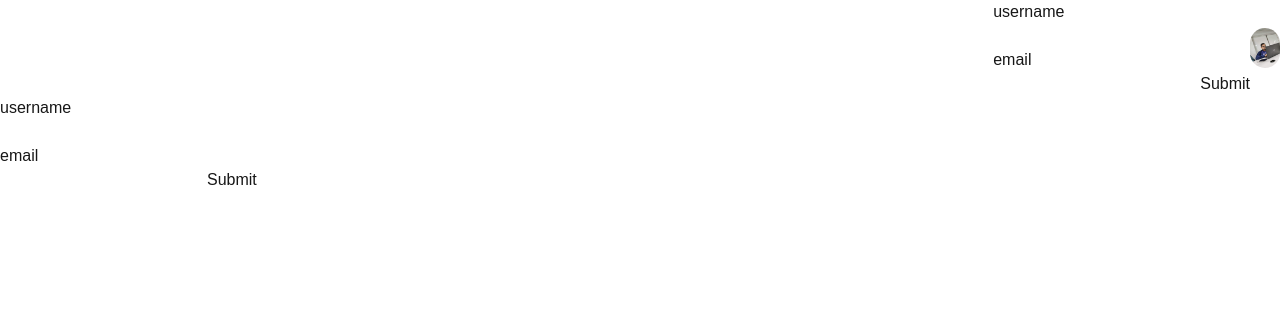
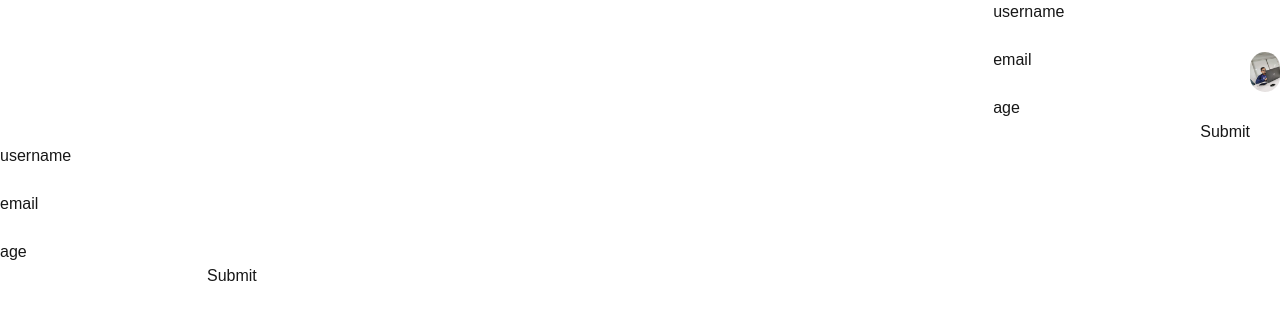
Before and after one commit to vedamanikanta2023/repair-frontend, a Next.js app: page /userDetails in a window 1280 px wide. Shown: the top 320 px of the page. Built offline with nearby package versions, Linux system fonts and the light colour scheme.

Commit message:
added age field in user details

```diff
--- a/src/app/(protected)/userDetails/page.tsx
+++ b/src/app/(protected)/userDetails/page.tsx
@@ -4,6 +4,8 @@ export default function UserDetails (){
         <input />
         <h1>email</h1>
         <input />
+        <h1>age</h1>
+        <input type="number" />
         <input type="submit"/>
     </form>
 
```
